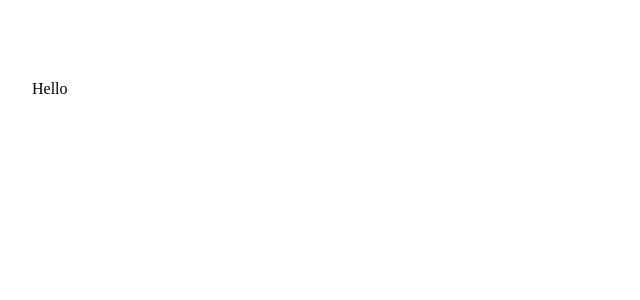
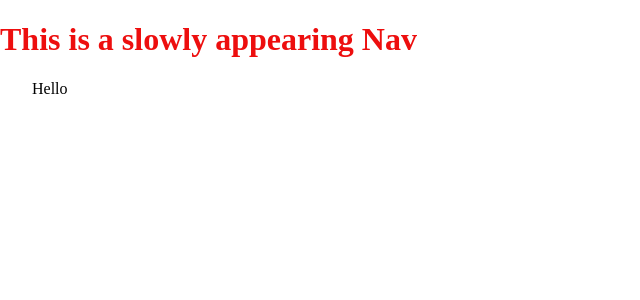
Before and after one commit to bibibobobi/turtle-clone, a Next.js app: page / in a window 1280 px wide. Shown: the top 300 px of the page, without its empty margins (0-640 px from the left). Built offline with nearby package versions, Linux system fonts and the light colour scheme.

Commit message:
nav appearing effect

```diff
--- a/components/Intro/Intro.js
+++ b/components/Intro/Intro.js
@@ -11,7 +11,6 @@ const Intro = () => {
     threshold: 0,
     triggerOnce: true,
   });
-  console.log({ inView });
 
   // Manage scenes state
   const [firstScene, setFirstScene] = useState(true);
@@ -21,8 +20,6 @@ const Intro = () => {
   // change scenes on scroll
   useEffect(() => {
     const handleScenes = () => {
-      console.log(window.scrollY);
-
       if (window.scrollY >= 0 && window.scrollY < 400) {
         setFirstScene(true);
         setSecondScene(false);
@@ -47,7 +44,7 @@ const Intro = () => {
   }, []);
 
   return (
-    <div className={inView ? `${styles.introContainer}` : ''}>
+    <div className={inView ? `${styles.hideIntro}` : ''}>
       <div className={styles.introBackground}></div>
       <div
         className={
--- a/components/Intro/Intro.module.css
+++ b/components/Intro/Intro.module.css
@@ -1,4 +1,4 @@
-.introContainer {
+.hideIntro {
   display: none;
 }
 
--- a/components/Nav/Nav.js
+++ b/components/Nav/Nav.js
@@ -1,9 +1,20 @@
+import { useInView } from 'react-intersection-observer';
+
 import styles from './Nav.module.css';
 
 const Nav = () => {
+  const { ref, inView } = useInView({
+    /* Optional options */
+    threshold: 0,
+    triggerOnce: true,
+  });
+
   return (
-    <div>
-      <h1 className={styles.title}>This is a Nav</h1>
+    <div
+      ref={ref}
+      className={inView ? `${styles.showNav}` : `${styles.navWrapper}`}
+    >
+      <h1 className={styles.title}>This is a slowly appearing Nav</h1>
     </div>
   );
 };
--- a/components/Nav/Nav.module.css
+++ b/components/Nav/Nav.module.css
@@ -1,3 +1,12 @@
 .title {
-  color: #fff;
+  color: rgb(237, 14, 14);
 }
+
+.navWrapper {
+  opacity: 0;
+}
+
+.showNav {
+  opacity: 1;
+  transition: opacity 2500ms ease 0.1s;
+}
```
